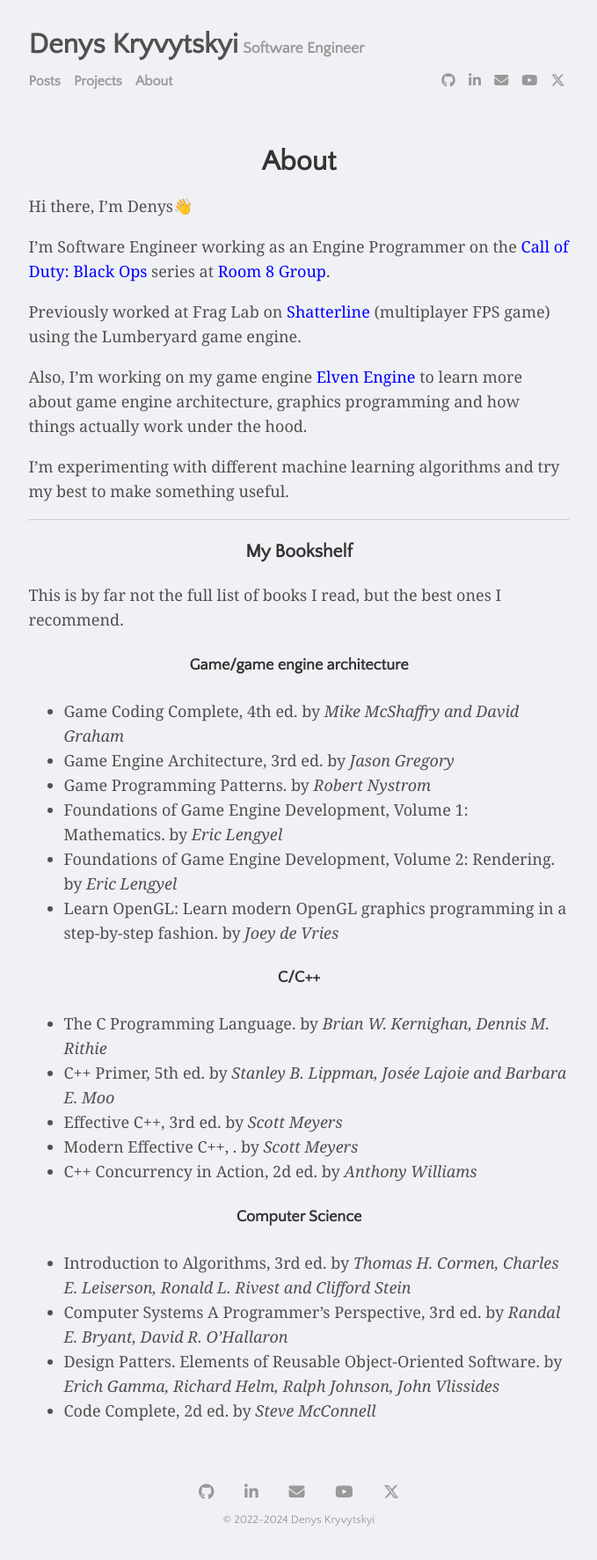
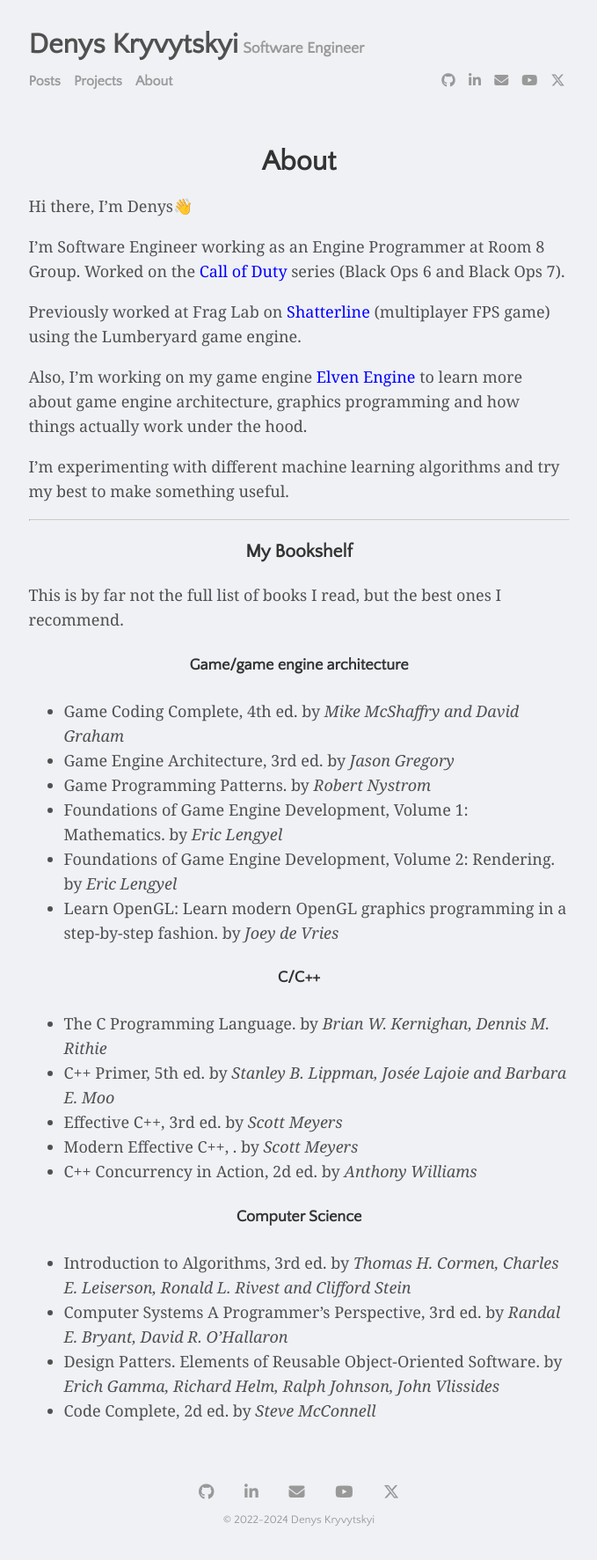
Before and after one commit to denyskryvytskyi/denyskryvytskyi.github.io, a Jekyll site: the page built from menu/about.md, in a window 1280 px wide. Shown: the whole page at 88% size, without its empty margins (300-979 px from the left). Built offline with Jekyll 4.4.1, drawn with Linux system fonts in a browser that asks for light colours.

```diff
--- a/menu/about.md
+++ b/menu/about.md
@@ -5,7 +5,8 @@ permalink: /about
 ---
 Hi there, I'm Denys👋
 
-I’m Software Engineer working as an Engine Programmer on the <a href="https://store.steampowered.com/app/2933620/Call_of_Duty_Black_Ops_6/" target="_blank" class="content">Call of Duty: Black Ops</a> series at <a href="https://room8group.com/" target="_blank" class="content">Room 8 Group</a>.
+I’m Software Engineer working as an Engine Programmer at Room 8 Group.
+Worked on the <a href="https://store.steampowered.com/app/1938090/Call_of_Duty" target="_blank" class="content">Call of Duty</a> series (Black Ops 6 and Black Ops 7)<a href="https://room8group.com/" target="_blank" class="content"></a>.
 
 Previously worked at Frag Lab on <a href="https://store.steampowered.com/app/2087030/Shatterline/" target="_blank" class="content">Shatterline</a> (multiplayer FPS game) using the Lumberyard game engine.
 
```
Also changed, not shown: menu/projects.md (+10 -2 lines), 1 other file.
